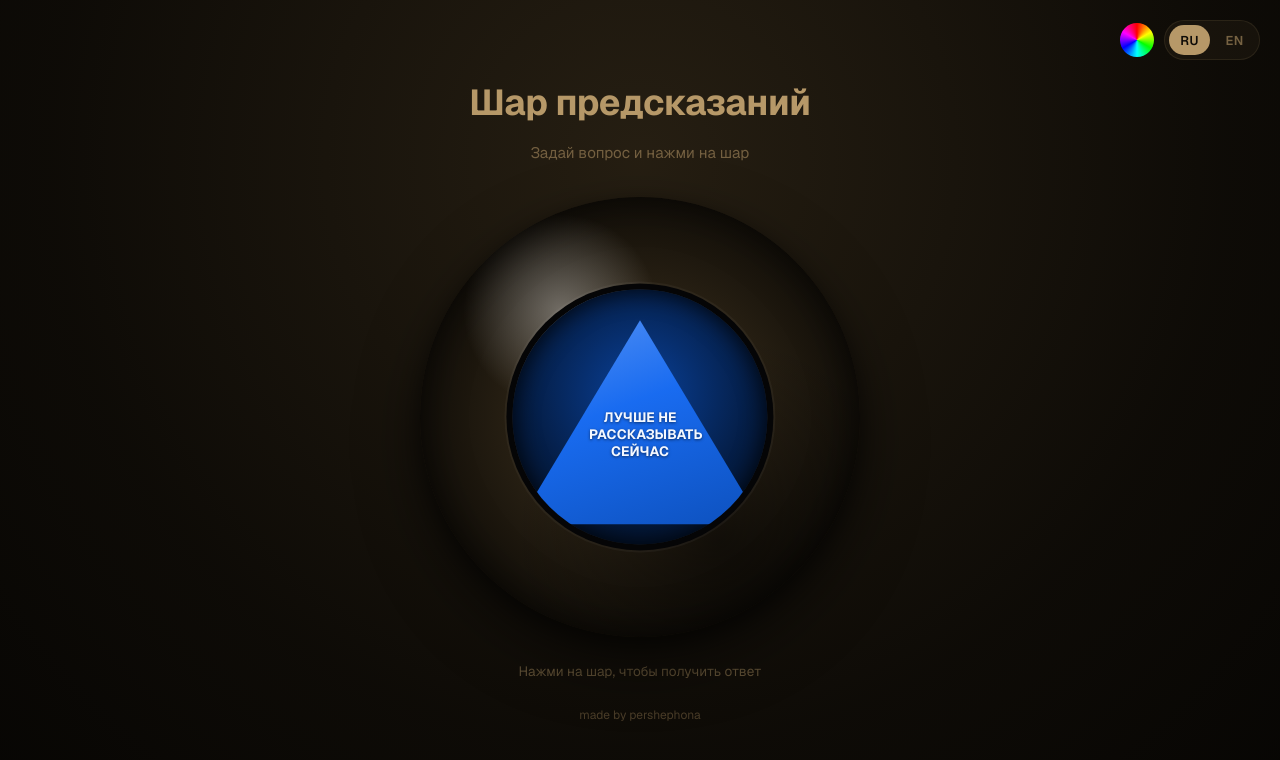
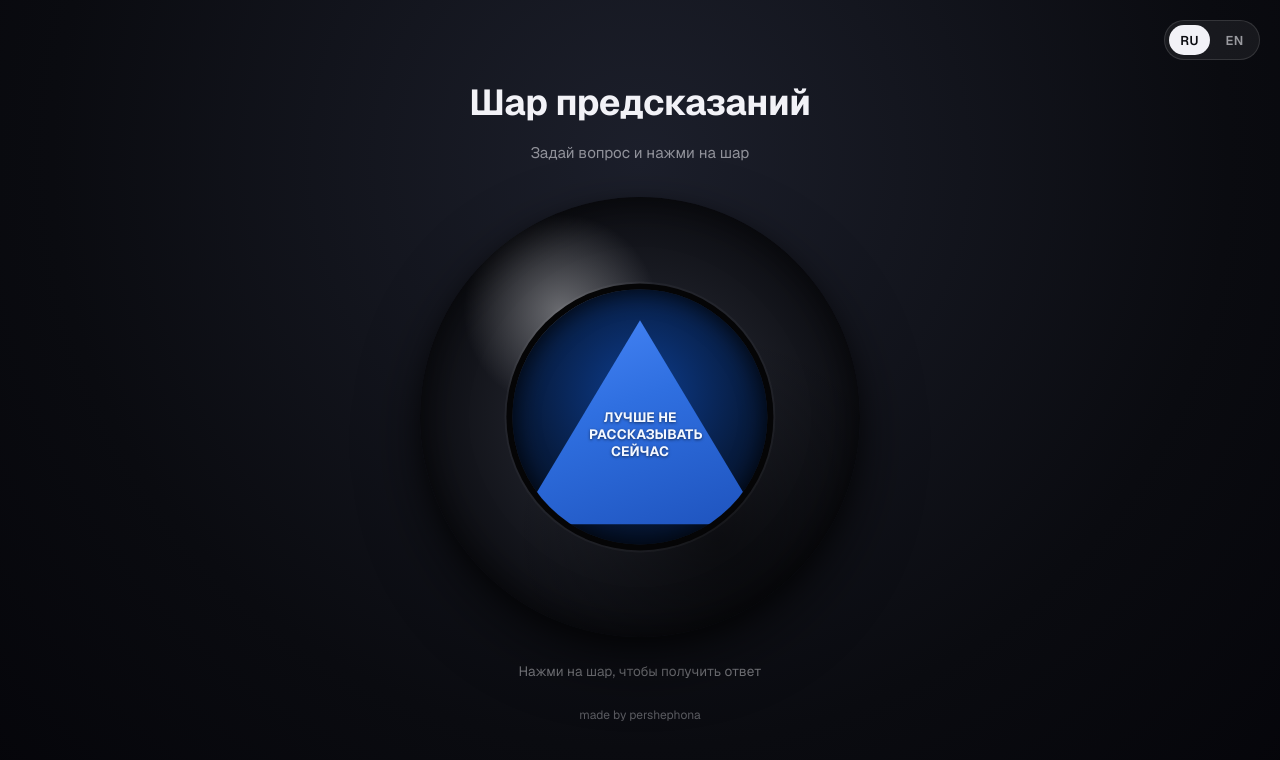
Before and after one commit to pershephona/guessing_ball, a Next.js app: page / in a window 1280 px wide. Shown: the top 760 px of the page. Built offline with nearby package versions, Linux system fonts and the light colour scheme.

Commit message:
Remove color picker, revert to the single black/blue theme

```diff
--- a/src/components/ColorPicker.module.css
+++ /dev/null
@@ -1,59 +0,0 @@
-.wrap {
-  position: relative;
-  display: flex;
-}
-
-.swatch {
-  appearance: none;
-  width: 34px;
-  height: 34px;
-  border-radius: 50%;
-  border: none;
-  cursor: pointer;
-  padding: 0;
-  background: conic-gradient(red, yellow, lime, cyan, blue, magenta, red);
-  -webkit-tap-highlight-color: transparent;
-}
-
-.swatch:focus-visible {
-  outline: 2px solid #f2f2f7;
-  outline-offset: 2px;
-}
-
-.popover {
-  position: absolute;
-  top: calc(100% + 12px);
-  right: 0;
-  z-index: 10;
-  padding: 14px;
-  border-radius: 20px;
-  background: rgba(20, 21, 28, 0.95);
-  border: 1px solid rgba(255, 255, 255, 0.1);
-  box-shadow: 0 20px 45px rgba(0, 0, 0, 0.55);
-  backdrop-filter: blur(6px);
-}
-
-.wheel {
-  position: relative;
-  width: 160px;
-  height: 160px;
-  border-radius: 50%;
-  cursor: crosshair;
-  touch-action: none;
-  background:
-    radial-gradient(circle, #fff 0%, rgba(255, 255, 255, 0) 62%),
-    conic-gradient(
-      red, yellow, lime, cyan, blue, magenta, red
-    );
-}
-
-.knob {
-  position: absolute;
-  width: 18px;
-  height: 18px;
-  border-radius: 50%;
-  border: 2px solid #fff;
-  box-shadow: 0 1px 4px rgba(0, 0, 0, 0.6);
-  transform: translate(-50%, -50%);
-  pointer-events: none;
-}
--- a/src/components/ColorPicker.tsx
+++ /dev/null
@@ -1,106 +0,0 @@
-"use client";
-
-import { useEffect, useRef, useState } from "react";
-import styles from "./ColorPicker.module.css";
-
-export type AccentColor = {
-  hue: number;
-  /** 0 = center of the wheel (light theme), 100 = edge (dark theme). */
-  shade: number;
-};
-
-interface ColorPickerProps {
-  value: AccentColor;
-  onChange: (color: AccentColor) => void;
-}
-
-const WHEEL_SIZE = 160;
-
-export default function ColorPicker({ value, onChange }: ColorPickerProps) {
-  const [open, setOpen] = useState(false);
-  const wrapRef = useRef<HTMLDivElement>(null);
-  const wheelRef = useRef<HTMLDivElement>(null);
-  const draggingRef = useRef(false);
-
-  useEffect(() => {
-    if (!open) return;
-
-    function handlePointerDown(event: PointerEvent) {
-      if (wrapRef.current && !wrapRef.current.contains(event.target as Node)) {
-        setOpen(false);
-      }
-    }
-
-    document.addEventListener("pointerdown", handlePointerDown);
-    return () => document.removeEventListener("pointerdown", handlePointerDown);
-  }, [open]);
-
-  function updateFromPointer(clientX: number, clientY: number) {
-    const wheel = wheelRef.current;
-    if (!wheel) return;
-
-    const rect = wheel.getBoundingClientRect();
-    const radius = rect.width / 2;
-    const dx = clientX - (rect.left + radius);
-    const dy = clientY - (rect.top + radius);
-    const distance = Math.min(Math.sqrt(dx * dx + dy * dy), radius);
-    const angle = (Math.atan2(dy, dx) * 180) / Math.PI;
-    // The wheel's conic-gradient starts red at the top (12 o'clock) and
-    // sweeps clockwise, while atan2 measures from the right (3 o'clock).
-    // Rotate by 90deg so the picked hue matches the color under the cursor.
-    const hue = (angle + 90 + 360) % 360;
-
-    onChange({
-      hue: Math.round(hue),
-      shade: Math.round((distance / radius) * 100),
-    });
-  }
-
-  function handlePointerDown(event: React.PointerEvent<HTMLDivElement>) {
-    draggingRef.current = true;
-    event.currentTarget.setPointerCapture(event.pointerId);
-    updateFromPointer(event.clientX, event.clientY);
-  }
-
-  function handlePointerMove(event: React.PointerEvent<HTMLDivElement>) {
-    if (!draggingRef.current) return;
-    updateFromPointer(event.clientX, event.clientY);
-  }
-
-  function handlePointerUp() {
-    draggingRef.current = false;
-  }
-
-  const angleRad = ((value.hue - 90) * Math.PI) / 180;
-  const knobRadius = (value.shade / 100) * (WHEEL_SIZE / 2);
-  const knobX = WHEEL_SIZE / 2 + Math.cos(angleRad) * knobRadius;
-  const knobY = WHEEL_SIZE / 2 + Math.sin(angleRad) * knobRadius;
-
-  return (
-    <div className={styles.wrap} ref={wrapRef}>
-      <button
-        type="button"
-        className={styles.swatch}
-        onClick={() => setOpen((o) => !o)}
-        aria-label="Choose accent color"
-        aria-expanded={open}
-      />
-      {open && (
-        <div className={styles.popover}>
-          <div
-            ref={wheelRef}
-            className={styles.wheel}
-            onPointerDown={handlePointerDown}
-            onPointerMove={handlePointerMove}
-            onPointerUp={handlePointerUp}
-          >
-            <div
-              className={styles.knob}
-              style={{ left: knobX, top: knobY }}
-            />
-          </div>
-        </div>
-      )}
-    </div>
-  );
-}
--- a/src/components/MagicBall.module.css
+++ b/src/components/MagicBall.module.css
@@ -6,32 +6,20 @@
   justify-content: center;
   gap: 1.5rem;
   padding: 2rem 1.25rem;
-  background: radial-gradient(
-    circle at 50% 20%,
-    hsl(var(--accent-h) var(--shell-s) var(--page-l1)) 0%,
-    hsl(var(--accent-h) var(--shell-s) var(--page-l2)) 65%,
-    hsl(var(--accent-h) var(--shell-s) var(--page-l3)) 100%
-  );
-  color: hsl(var(--accent-h) var(--shell-s) var(--fg-l));
+  background: radial-gradient(circle at 50% 20%, #1c1f2b 0%, #0a0b10 65%, #05050a 100%);
+  color: #f2f2f7;
   font-family: var(--font-geist-sans), system-ui, sans-serif;
   text-align: center;
-  transition: background 0.25s ease, color 0.25s ease;
 }
 
-.topBar {
+.langSwitch {
   position: absolute;
   top: 1.25rem;
   right: 1.25rem;
   display: flex;
-  align-items: center;
-  gap: 0.6rem;
-}
-
-.langSwitch {
-  display: flex;
   gap: 0.25rem;
-  background: hsl(var(--accent-h) var(--shell-s) var(--fg-l) / 6%);
-  border: 1px solid hsl(var(--accent-h) var(--shell-s) var(--fg-l) / 12%);
+  background: rgba(255, 255, 255, 0.06);
+  border: 1px solid rgba(255, 255, 255, 0.12);
   border-radius: 999px;
   padding: 0.25rem;
 }
@@ -39,7 +27,7 @@
 .langButton {
   border: none;
   background: transparent;
-  color: hsl(var(--accent-h) var(--shell-s) var(--fg-l) / 60%);
+  color: rgba(242, 242, 247, 0.6);
   font-size: 0.8rem;
   font-weight: 600;
   letter-spacing: 0.04em;
@@ -50,12 +38,12 @@
 }
 
 .langButton:hover {
-  color: hsl(var(--accent-h) var(--shell-s) var(--fg-l) / 90%);
+  color: rgba(242, 242, 247, 0.9);
 }
 
 .langButtonActive {
-  background: hsl(var(--accent-h) var(--shell-s) var(--fg-l));
-  color: hsl(var(--accent-h) var(--shell-s) var(--page-l2));
+  background: #f2f2f7;
+  color: #0a0b10;
 }
 
 .title {
@@ -67,7 +55,7 @@
 
 .subtitle {
   margin: -0.75rem 0 0.5rem;
-  color: hsl(var(--accent-h) var(--shell-s) var(--fg-l) / 55%);
+  color: rgba(242, 242, 247, 0.55);
   font-size: 0.95rem;
 }
 
@@ -98,13 +86,7 @@
   background:
     radial-gradient(circle at 32% 26%, rgba(255, 255, 255, 0.35) 0%, rgba(255, 255, 255, 0) 22%),
     radial-gradient(circle at 68% 78%, rgba(0, 0, 0, 0.5) 0%, rgba(0, 0, 0, 0) 45%),
-    radial-gradient(
-      circle at 50% 50%,
-      hsl(var(--accent-h) var(--shell-s) var(--ball-l1)) 0%,
-      hsl(var(--accent-h) var(--shell-s) var(--ball-l2)) 38%,
-      hsl(var(--accent-h) var(--shell-s) var(--ball-l3)) 72%,
-      hsl(var(--accent-h) var(--shell-s) var(--ball-l4)) 100%
-    );
+    radial-gradient(circle at 50% 50%, #3a3d47 0%, #1c1e26 38%, #0c0d12 72%, #030304 100%);
   box-shadow:
     inset 0 0 40px rgba(0, 0, 0, 0.6),
     0 25px 60px rgba(0, 0, 0, 0.55),
@@ -138,12 +120,7 @@
   width: 58%;
   height: 58%;
   border-radius: 50%;
-  background: radial-gradient(
-    circle at 50% 40%,
-    hsl(var(--accent-h-comp) 88% 32%) 0%,
-    hsl(var(--accent-h-comp) 88% 15%) 55%,
-    hsl(var(--accent-h-comp) 88% 4%) 100%
-  );
+  background: radial-gradient(circle at 50% 40%, #0d3d8f 0%, #071c40 55%, #020814 100%);
   box-shadow:
     inset 0 0 25px rgba(0, 0, 0, 0.85),
     0 0 0 6px #050506,
@@ -158,12 +135,7 @@
   position: absolute;
   inset: 0;
   clip-path: polygon(50% 12%, 98% 92%, 2% 92%);
-  background: linear-gradient(
-    160deg,
-    hsl(var(--accent-h-comp) 88% 68%) 0%,
-    hsl(var(--accent-h-comp) 88% 52%) 45%,
-    hsl(var(--accent-h-comp) 88% 38%) 100%
-  );
+  background: linear-gradient(160deg, #4f8dff 0%, #2f6fe0 45%, #1c4fb8 100%);
   display: flex;
   align-items: center;
   justify-content: center;
@@ -183,18 +155,19 @@
 }
 
 .hint {
-  color: hsl(var(--accent-h) var(--shell-s) var(--fg-l) / 45%);
+  color: rgba(242, 242, 247, 0.45);
   font-size: 0.85rem;
   min-height: 1.2em;
 }
 
 .footer {
-  color: hsl(var(--accent-h) var(--shell-s) var(--fg-l) / 35%);
+  color: rgba(242, 242, 247, 0.35);
   font-size: 0.75rem;
   text-decoration: none;
   transition: color 0.2s ease;
 }
 
 .footer:hover {
-  color: hsl(var(--accent-h) var(--shell-s) var(--fg-l) / 70%);
+  color: rgba(242, 242, 247, 0.7);
+  text-decoration: underline;
 }
--- a/src/components/MagicBall.tsx
+++ b/src/components/MagicBall.tsx
@@ -1,35 +1,15 @@
 "use client";
 
-import { useRef, useState, type CSSProperties } from "react";
+import { useRef, useState } from "react";
 import styles from "./MagicBall.module.css";
 import { answers, ui, type Locale } from "@/lib/answers";
-import ColorPicker, { type AccentColor } from "./ColorPicker";
 
 const SHAKE_DURATION_MS = 650;
-
-// Default picked hue is the complement of the classic Magic 8 Ball blue,
-// so the default triangle/window render as that same blue.
-const DEFAULT_ACCENT: AccentColor = { hue: 37, shade: 100 };
-
-// Lightness stops (%) for the neutral shell (page background + ball),
-// from the light-theme end (wheel center) to the dark-theme end (wheel edge).
-const PAGE_LIGHTNESS = { light: [92, 97, 99], dark: [11, 4, 2] };
-const BALL_LIGHTNESS = { light: [82, 92, 97, 99], dark: [26, 12, 5, 1] };
-const SHELL_SATURATION = 35;
-
-function lerp(a: number, b: number, t: number) {
-  return a + (b - a) * t;
-}
-
-function percentStops(light: number[], dark: number[], t: number) {
-  return light.map((l, i) => `${lerp(l, dark[i], t).toFixed(1)}%`);
-}
 
 export default function MagicBall() {
   const [locale, setLocale] = useState<Locale>("ru");
   const [isShaking, setIsShaking] = useState(false);
   const [answerIndex, setAnswerIndex] = useState<number | null>(null);
-  const [accent, setAccent] = useState<AccentColor>(DEFAULT_ACCENT);
   const timeoutRef = useRef<ReturnType<typeof setTimeout> | null>(null);
 
   const t = ui[locale];
@@ -48,44 +28,8 @@ export default function MagicBall() {
     }, SHAKE_DURATION_MS);
   }
 
-  const themeT = accent.shade / 100;
-  const [pageL1, pageL2, pageL3] = percentStops(
-    PAGE_LIGHTNESS.light,
-    PAGE_LIGHTNESS.dark,
-    themeT
-  );
-  const [ballL1, ballL2, ballL3, ballL4] = percentStops(
-    BALL_LIGHTNESS.light,
-    BALL_LIGHTNESS.dark,
-    themeT
-  );
-
-  // Keep text readable at every shade: push it far from the background's
-  // own lightness instead of interpolating in step with it (which would
-  // wash out to zero contrast around the midpoint).
-  const bgLightness = lerp(PAGE_LIGHTNESS.light[0], PAGE_LIGHTNESS.dark[0], themeT);
-  const fgLightness =
-    bgLightness > 50 ? Math.max(5, bgLightness - 45) : Math.min(95, bgLightness + 45);
-
-  const themeVars = {
-    "--accent-h": accent.hue,
-    "--accent-h-comp": (accent.hue + 180) % 360,
-    "--shell-s": `${SHELL_SATURATION}%`,
-    "--page-l1": pageL1,
-    "--page-l2": pageL2,
-    "--page-l3": pageL3,
-    "--ball-l1": ballL1,
-    "--ball-l2": ballL2,
-    "--ball-l3": ballL3,
-    "--ball-l4": ballL4,
-    "--fg-l": `${fgLightness.toFixed(1)}%`,
-  } as CSSProperties;
-
   return (
-    <main className={styles.page} style={themeVars}>
-      <div className={styles.topBar}>
-        <ColorPicker value={accent} onChange={setAccent} />
-
+    <main className={styles.page}>
       <div className={styles.langSwitch} role="group" aria-label="Language">
         {(["ru", "en"] as const).map((code) => (
           <button
@@ -100,7 +44,6 @@ export default function MagicBall() {
             {code.toUpperCase()}
           </button>
         ))}
-        </div>
       </div>
 
       <h1 className={styles.title}>{t.title}</h1>
```
Lines whose indentation alone changed are shown as unchanged.
